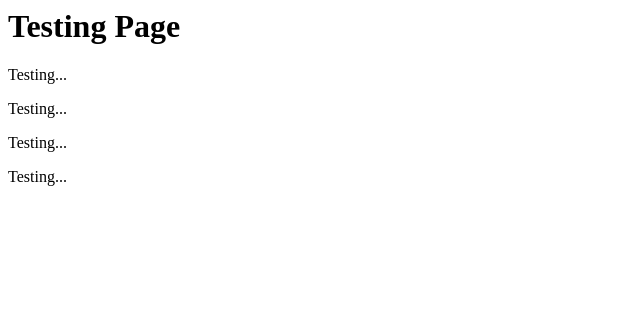
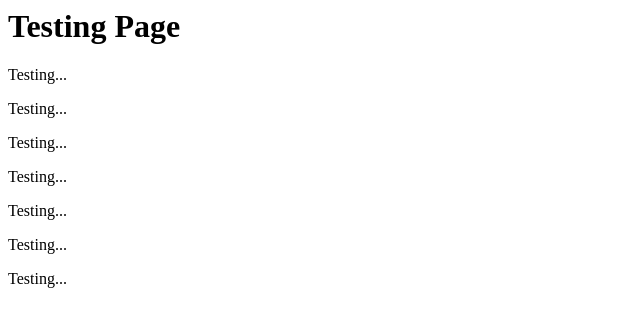
Before and after one commit to juancariza12/juancariza, a plain HTML site: page index.html in a window 1280 px wide. Shown: the whole page, without its empty margins (0-640 px from the left). Drawn offline with Linux system fonts and the light colour scheme.

Commit message:
thirdcommit

```diff
--- a/index.html
+++ b/index.html
@@ -11,5 +11,8 @@
     <p> Testing...</p>
     <p> Testing...</p>
     <p> Testing...</p>
+    <p> Testing...</p>
+    <p> Testing...</p>
+    <p> Testing...</p>
 </body>
 </html>
```
